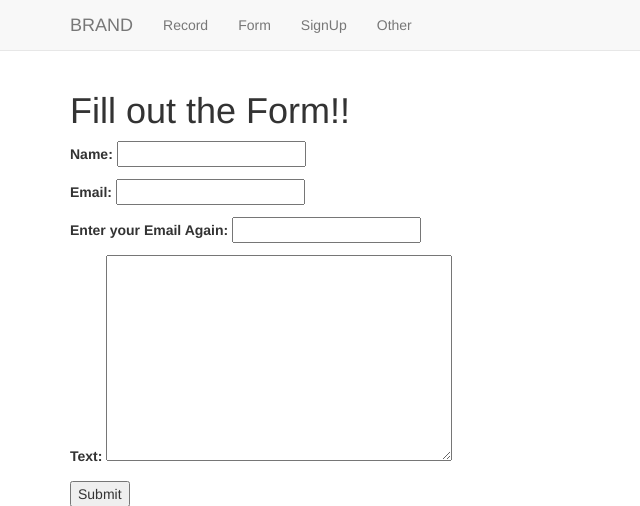
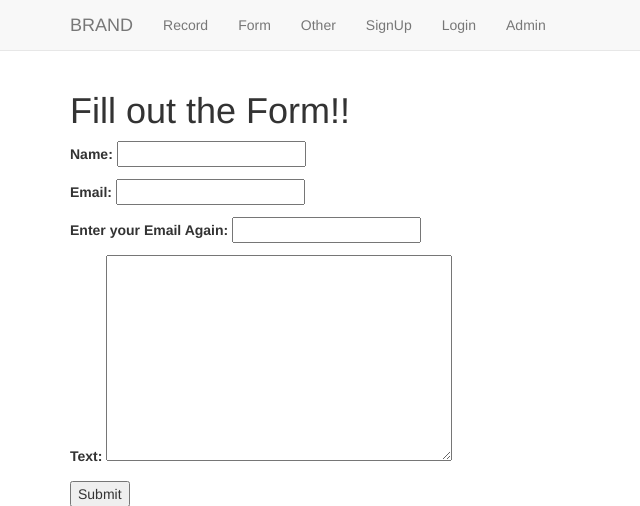
Before and after one commit to valdezlevi/DjangoLfValdez, a Django app: page /form/ in a window 1280 px wide. Shown: the top 506 px of the page, without its empty margins (0-640 px from the left). Run offline with Django 3.2, Linux system fonts and the light colour scheme; some libraries are stand-ins or nearby versions.

Commit message:
Add Login name in index.html

```diff
--- a/templates/indexprof/index.html
+++ b/templates/indexprof/index.html
@@ -16,8 +16,10 @@
                 <li><a class="navbar-brand" href="{% url 'index' %}">BRAND</a></li>
                 <li><a class="navbar-link" href="{% url 'webrecord' %}">Record</a></li>
                 <li><a class="navbar-link" href="{% url 'forms_name_view' %}">Form</a></li>
+                <li><a class="navbar-link" href="{% url 'other' %}">Other</a></li>
                 <li><a class="navbar-link" href="{% url 'users' %}">SignUp</a></li>
-                <li><a class="navbar-link" href="{% url 'other' %}">Other</a></li>
+                <li><a class="navbar-link" href="">Login</a></li>
+                <li><a class="navbar-link" href="{% url 'admin:index' %}">Admin</a></li>
             </ul>
         </div>
     </nav>
```
